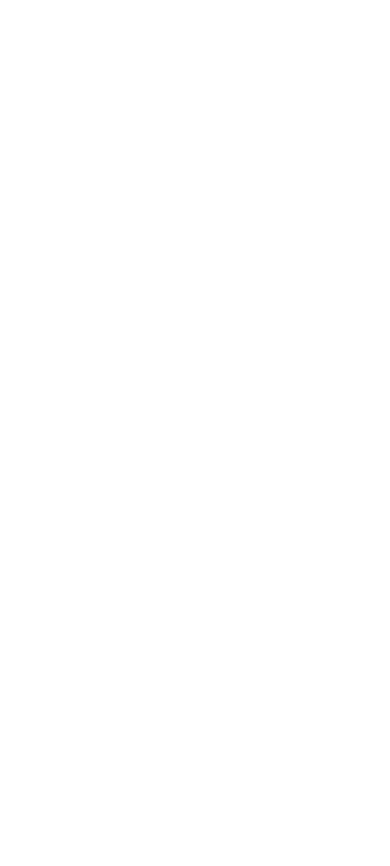
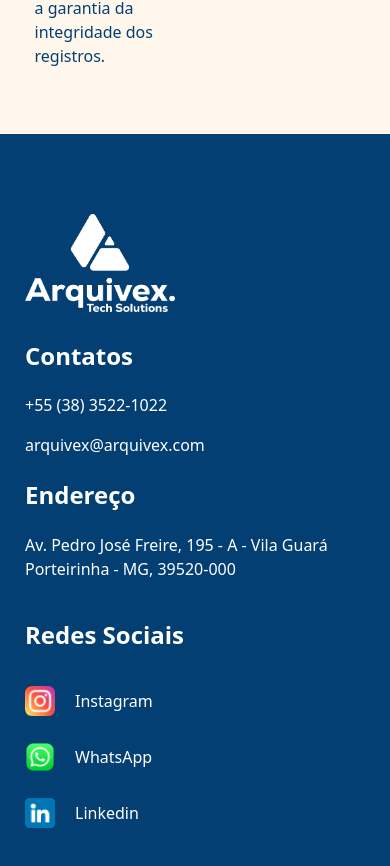
Before and after one commit to arquivexdev/landing-arquivex, a React (Vite) app: page / in a window 390 px wide. Shown: the part 9497-10363 px from the top of the page. Before the commit the page ends 6295 px from the top, so only its background shows below. Built offline with nearby package versions, Linux system fonts and the light colour scheme.

Commit message:
responsividade mobile technological-solutions e footer

```diff
--- a/src/App.jsx
+++ b/src/App.jsx
@@ -25,8 +25,8 @@
       <Carousel />
       <CompanyNumbers />
       <GedSolutions />
-      {/* <TechnologicalSolutions /> */}
-      {/* <Footer /> */}
+      <TechnologicalSolutions />
+      <Footer />
 
     </div>
   )
--- a/src/components/apresentation-landing/footer/index.jsx
+++ b/src/components/apresentation-landing/footer/index.jsx
@@ -22,7 +22,7 @@
 
             <div className={styles.divider}></div>
 
-            <div >
+            <div className={styles.wrapperLink}>
                 <h2 className={styles.paragraph}>Redes Sociais</h2>
                 <div className={styles.wrapperSocial}>
                     <img width={30} height={30} src="insta.png" alt="insta" />
--- a/src/components/apresentation-landing/footer/styles.module.css
+++ b/src/components/apresentation-landing/footer/styles.module.css
@@ -2,10 +2,17 @@
     display: flex;
     background-color: #033F73;
     width: 100%;
-    height: 250px;
+    height: auto;
     justify-content: space-evenly;
     padding-top: 50px;
     padding-bottom: 50px;
+
+    @media (max-width: 768px) {
+        flex-direction: column;
+        justify-content: center;
+        align-items: start;
+        padding-left: 25px;
+    }
 
 }
 
@@ -26,3 +33,8 @@
 .divider{
     border-right: 1px solid white;
 }
+
+.wrapperLink{
+    display: flex;
+    flex-direction: column;
+}
--- a/src/components/apresentation-landing/technological-solutions/index.jsx
+++ b/src/components/apresentation-landing/technological-solutions/index.jsx
@@ -8,8 +8,8 @@
 
             <div className={styles.card}>
                 <div className={styles.wrapperText}>
-                    <h2>OCR (Reconhecimenti Óptico de Caracteres)</h2>
-                    <p>
+                    <h2 className={styles.title}>OCR (Reconhecimenti Óptico de Caracteres)</h2>
+                    <p className={styles.paragraph}>
                         O OCR, ou Reconhecimento Óptico de Caracteres, é uma tecnologia que desempenha um papel fundamental na
                         transformação digital de documentos.Ele permite a conversão de texto impresso ou manuscrito em formato
                         eletrônico, facilitando a busca, edição e armazenamento de informações.Essa tecnologia é amplamente
@@ -22,8 +22,8 @@
             <div className={styles.card}>
                 <img src="assinatura.jpg" alt="OCR" width={285} height={400} style={{ borderRadius: "5px 100px 100px 5px" }} />
                 <div className={styles.wrapperText}>
-                    <h2>Assinatura Digital</h2>
-                    <p>
+                    <h2 className={styles.title}>Assinatura Digital</h2>
+                    <p className={styles.paragraph}>
                         A assinatura digital é uma técnica avançada que garante a autenticidade e integridade de documentos eletrônicos.
                         Ela envolve o uso de algoritmos criptográficos para criar uma representação única de uma assinatura, que é
                         vinculada ao conteúdo do documento.<br /> Essa assinatura não apenas confirma a identidade do signatário, mas também
@@ -35,8 +35,8 @@
             </div>
             <div className={styles.card}>
                 <div className={styles.wrapperText}>
-                    <h2>Controle e Auditoria de Dados e Quantidades no Sistema</h2>
-                    <p>
+                    <h2 className={styles.title}>Controle e Auditoria de Dados e Quantidades no Sistema</h2>
+                    <p className={styles.paragraph}>
                         O controle e a auditoria desempenham um papel crítico na gestão de sistemas, especialmente em cenários que
                         envolvem dados e quantidades. Por meio de rigorosos mecanismos de controle, as organizações podem garantir a
                         precisão e a confiabilidade de seus dados, minimizando erros e riscos operacionais.<br /> A auditoria, por sua vez,
--- a/src/components/apresentation-landing/technological-solutions/styles.module.css
+++ b/src/components/apresentation-landing/technological-solutions/styles.module.css
@@ -26,3 +26,11 @@
         max-width: 400px;
     }
 }
+
+.paragraph{
+    padding: 0px 15px;
+}
+
+.title{
+    padding: 0px 15px;
+}
```
